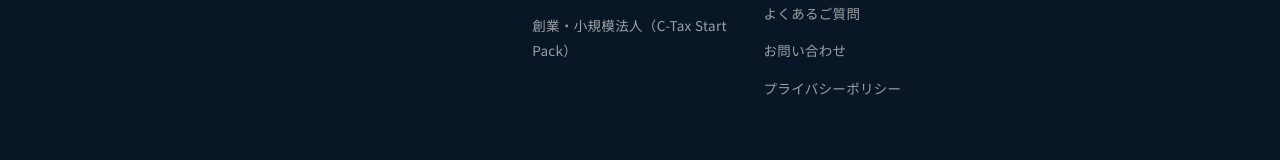
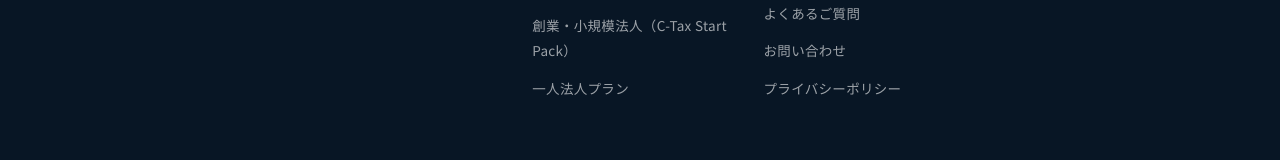
Before and after one commit to 1p-cpu/csuite-tax-advisory-office, a plain HTML site: page docs/about/index.html in a window 1280 px wide. Shown: the part 3167-3327 px from the top of the page. Drawn offline with nearby package versions, Linux system fonts and the light colour scheme.

Commit message:
Footer: add 一人法人プラン link (about)

```diff
--- a/docs/about/index.html
+++ b/docs/about/index.html
@@ -122,6 +122,7 @@
         <a href="/services/corporate/">法人のお客様（税務顧問）</a>
         <a href="/services/sole-proprietor/">個人事業主のお客様</a>
         <a href="/services/startup/">創業・小規模法人（C-Tax Start Pack）</a>
+        <a href="/services/hitori-hojin/">一人法人プラン</a>
       </div>
       <div class="footer-col">
         <h4>事務所</h4>
```
